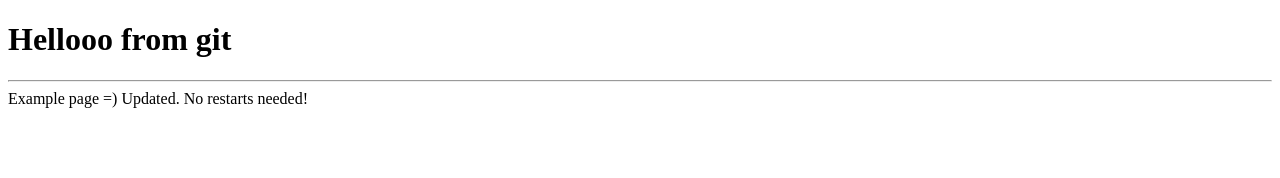
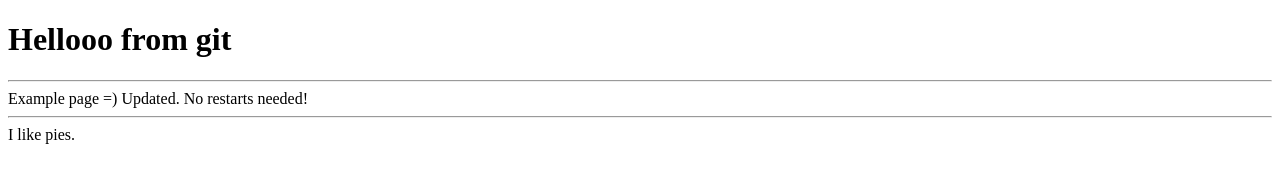
Before and after one commit to BarDweller/WebHookTest, a plain HTML site: page MyWebProject/WebContent/index.html in a window 1280 px wide. Drawn offline with Linux system fonts and the light colour scheme.

Commit message:
adding pies

```diff
--- a/MyWebProject/WebContent/index.html
+++ b/MyWebProject/WebContent/index.html
@@ -9,5 +9,7 @@
   <hr>
   Example page =) Updated.
   No restarts needed!
+  <hr>
+  I like pies.
 </body>
 </html>
```
